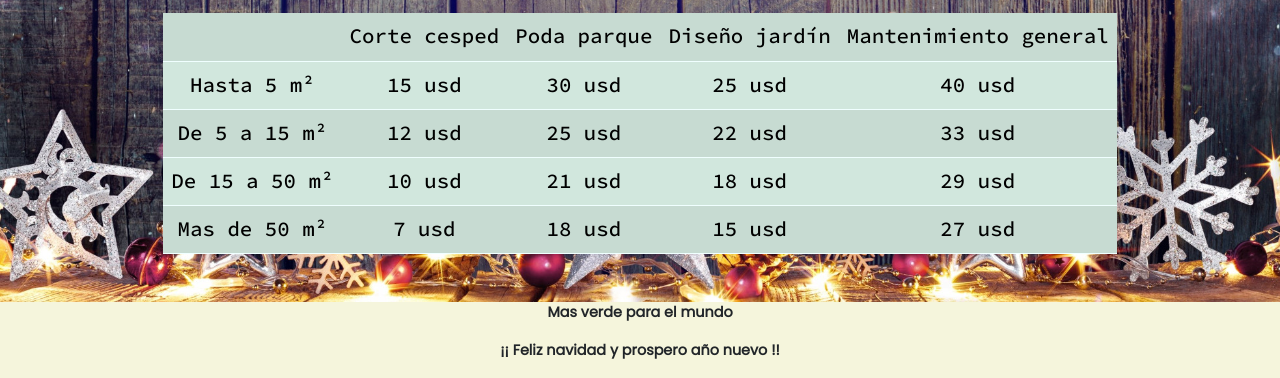
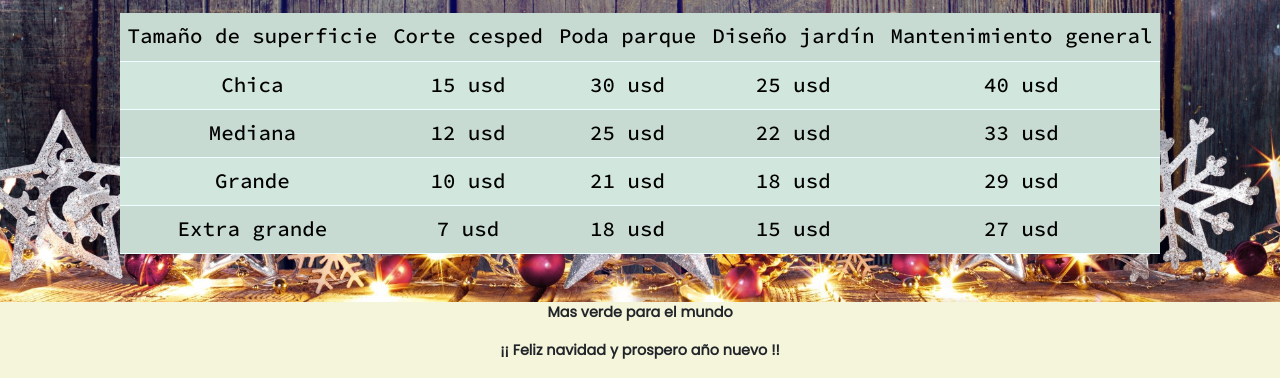
Before and after one commit to JulianMartinezS/greenworld, a website: page Pages/servicios.html in a window 1280 px wide. Shown: the part 431-809 px from the top of the page. Drawn offline with nearby package versions, Linux system fonts and the light colour scheme; a web font is replaced by a local one.

Commit message:
Modificaciones entregas arrays

```diff
--- a/Pages/servicios.html
+++ b/Pages/servicios.html
@@ -61,35 +61,35 @@
             <table  class="tablaPresupuestal table table-success table-striped" >
 
                 <tr class="columna1">
-                    <td> </td>
+                    <td>Tamaño de superficie</td>
                     <td>Corte cesped</td>
                     <td>Poda parque</td>
                     <td>Diseño jardín</td>
                     <td>Mantenimiento general</td>
                 </tr>
                 <tr>
-                    <td>Hasta 5 m²</td>
+                    <td>Chica</td> <!-- Hasta 5 m² -->
                     <td>15 usd</td>
                     <td>30 usd</td>
                     <td>25 usd</td>
                     <td>40 usd</td>
                 </tr>
                 <tr>
-                    <td>De 5 a 15 m²</td>
+                    <td>Mediana</td> <!-- De 5 a 15 m² -->
                     <td>12 usd</td>
                     <td>25 usd</td>
                     <td>22 usd</td>
                     <td>33 usd</td>
                 </tr>
                 <tr>
-                    <td>De 15 a 50 m²</td>
+                    <td>Grande</td> <!-- De 15 a 50 m² -->
                     <td>10 usd</td>
                     <td>21 usd</td>
                     <td>18 usd</td>
                     <td>29 usd</td>
                 </tr>
                 <tr>
-                    <td>Mas de 50 m²</td>
+                    <td>Extra grande</td> <!-- Mas de 50 m² -->
                     <td>7 usd</td>
                     <td>18 usd</td>
                     <td>15 usd</td>
--- a/scripts/myscripts.js
+++ b/scripts/myscripts.js
@@ -28,6 +28,36 @@ let serviciosExtraGrande = [
 ]
 
 
+function crearPresupuesto () {
+    const presupuestoPers = prompt ("Ingresa el área de tu parque en metros cuadrados. Ej: 42")
+}
+
+
+
+
+
+
+
+
+
+
+
+
+
+
+
+
+
+
+
+
+
+
+
+
+// function  prompt ('¿Cuantos metros cuadrados tiene tu jardin/parque?')
+
+// if (prompt < 5) = alert ('Tu parque califica como - Chico -')
 
 
 
```
